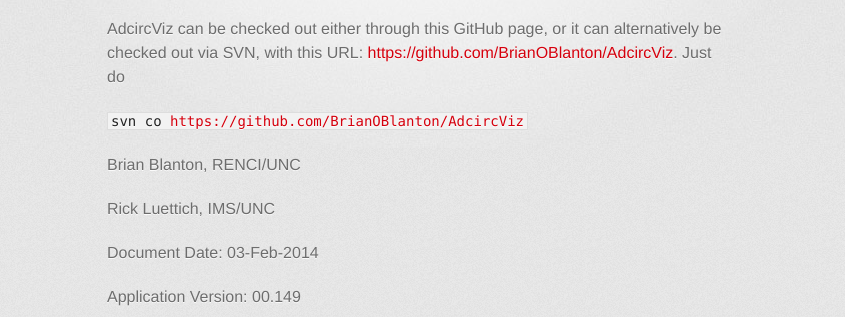
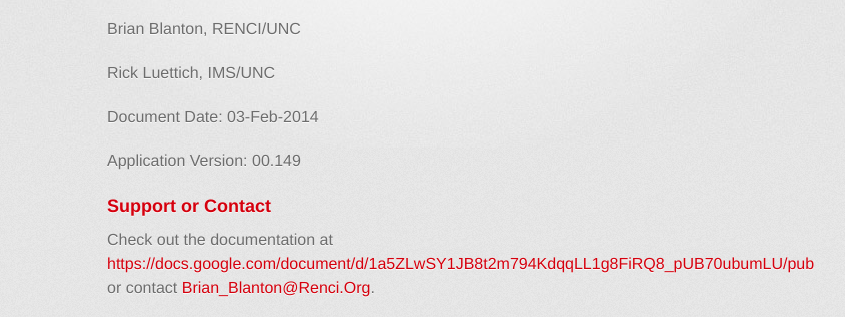
Before and after one commit to BrianOBlanton/StormSurgeViz, a plain HTML site: page index.html in a window 1280 px wide. Shown: the part 425-742 px from the top of the page, without its empty margins (223-1068 px from the left). Drawn offline with Linux system fonts and the light colour scheme; a web font is replaced by a local one.

```diff
--- a/index.html
+++ b/index.html
@@ -37,12 +37,6 @@
 <a name="welcome-to-the-adcircviz-home" class="anchor" href="#welcome-to-the-adcircviz-home"><span class="octicon octicon-link"></span></a>Welcome to the AdcircViz Home.</h1>
 
 <p>AdcircViz is a MATLAB-based tool for visualization and analysis of CF/UGRID-compliant model output funded by NOAA's Joint Hurricane Testbed (2013) Program (<a href="http://www.nhc.noaa.gov/jht/">http://www.nhc.noaa.gov/jht/</a>).</p>
-
-<p>AdcircViz can be checked out either through this GitHub page, or it can alternatively be checked out via SVN, with this URL: <a href="https://github.com/BrianOBlanton/AdcircViz">https://github.com/BrianOBlanton/AdcircViz</a>.  Just do </p>
-
-<p><code>
-svn co <a href="https://github.com/BrianOBlanton/AdcircViz">https://github.com/BrianOBlanton/AdcircViz</a>
-</code></p>
 
 <p>Brian Blanton, RENCI/UNC</p>
 
```
Also changed, not shown: params.json (+1 -1 lines).
